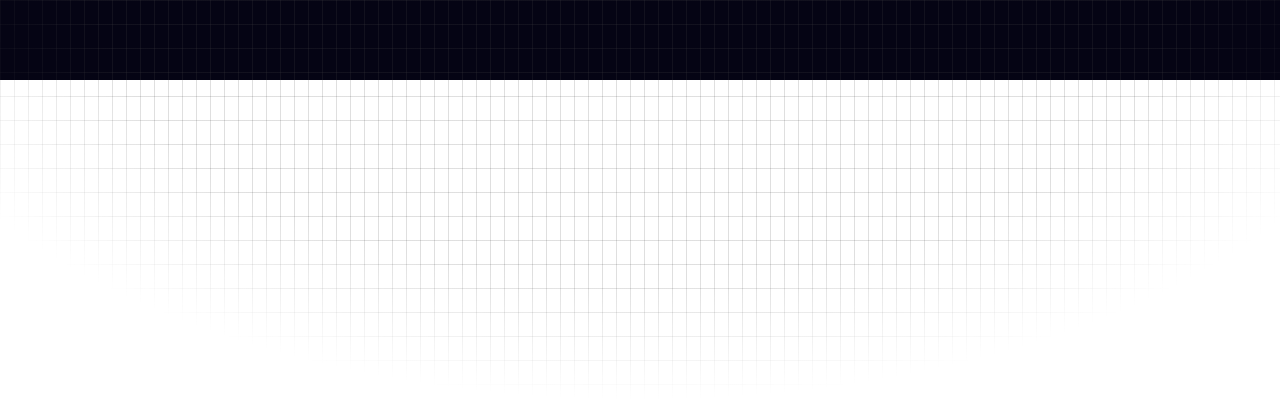
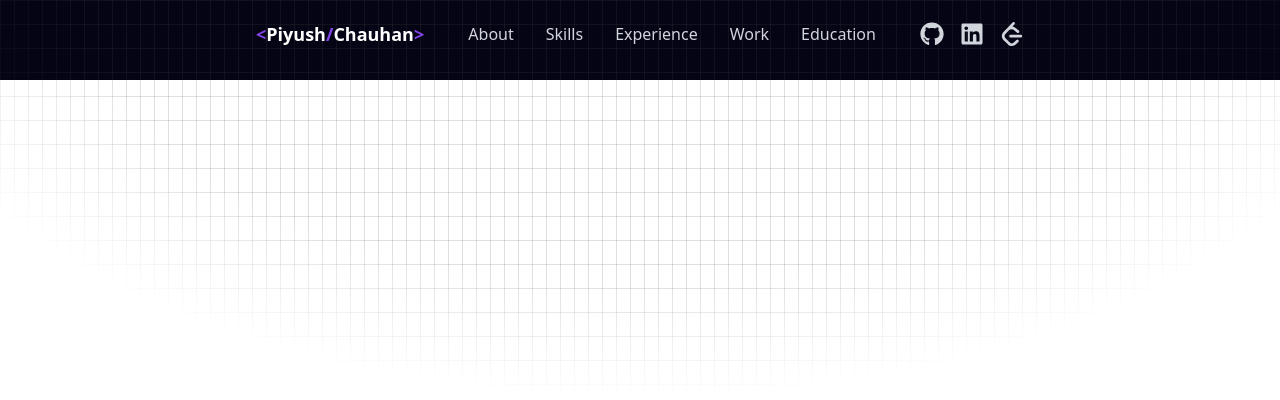
Before and after one commit to piyushchauhan3554/portfolio, a React (Vite) app: page / in a window 1280 px wide. Shown: the top 400 px of the page. Built offline with nearby package versions, Linux system fonts and the light colour scheme.

Commit message:
add navbar

```diff
--- a/index.html
+++ b/index.html
@@ -3,7 +3,8 @@
   <head>
     <meta charset="UTF-8" />
     <meta name="viewport" content="width=device-width, initial-scale=1.0" />
-    <title>portfolio</title>
+    <link rel="shortcut icon" href="./src/assets/" type="image/x-icon">
+    <title>Piyush Chauhan</title>
   </head>
   <body>
     <div id="root"></div>
--- a/src/App.css
+++ b/src/App.css
@@ -0,0 +1,3 @@
+html {
+  scroll-behavior: smooth;
+}
--- a/src/App.jsx
+++ b/src/App.jsx
@@ -1,5 +1,5 @@
 import "./App.css";
-// import Navbar from "./components/Navbar/Navbar";
+import Navbar from "./components/Navbar/Navbar";
 // import About from "./components/About/About";
 // import Skills from "./components/Skills/Skills";
 // import Experience from "./components/Experience/Experience";
@@ -13,7 +13,9 @@ const App = () => {
     <>
       <div className="bg-[#050414]">
         <div className="absolute inset-0 bg-[linear-gradient(to_right,#4f4f4f2e_1px,transparent_1px),linear-gradient(to_bottom,#4f4f4f2e_1px,transparent_1px)] bg-size-[14px_24px] mask-[radial-gradient(ellipse_60%_50%_at_50%_0%,#000_70%,transparent_100%)]"></div>
-        <div className="relative pt-20"></div>
+        <div className="relative pt-20">
+          <Navbar/>
+        </div>
       </div>
     </>
   );
--- a/src/components/Navbar/Navbar.jsx
+++ b/src/components/Navbar/Navbar.jsx
@@ -1,7 +1,158 @@
-import React from "react";
+import React, { useEffect, useState } from "react";
+import { FaGithub, FaLinkedin } from "react-icons/fa";
+import { SiLeetcode } from "react-icons/si";
+import { FiMenu, FiX } from "react-icons/fi";
 
 const Navbar = () => {
-  return <div></div>;
+  const [activeSection, setActiveSection] = useState("");
+  const [isOpen, setIsOpen] = useState(false);
+  const [isScrolled, setIsScrolled] = useState(false);
+
+  useEffect(() => {
+    const handleScroll = () => {
+      setIsScrolled(window.scrollY > 50);
+    };
+    window.addEventListener("scroll", handleScroll);
+    return () => window.removeEventListener("scroll", handleScroll);
+  }, []);
+
+  const menuItems = [
+    { id: "about", label: "About" },
+    { id: "skills", label: "Skills" },
+    { id: "experience", label: "Experience" },
+    { id: "work", label: "Work" },
+    { id: "education", label: "Education" },
+  ];
+
+  const handleMenuItemClick = (id) => {
+    setActiveSection(id);
+    setIsOpen(false);
+  };
+  return (
+    <nav
+      className={`fixed top-0 w-full transition duration-300 px-[7vw] md:px-[7vw] lg:px-[20vw] ${
+        isScrolled
+          ? "bg-[#050414] bg-opacity-50 backdrop-blur-md shadow-md"
+          : "bg-transparent"
+      } `}
+    >
+      <div className="text-white py-5 flex justify-between items-center">
+        {/* logo */}
+        <div className="text-lg font-semibold cursor-pointer">
+          <span className="text-[#8245ec]">&lt;</span>
+          <span className="text-white">Piyush</span>
+          <span className="text-[#8245ec]">/</span>
+          <span className="text-white">Chauhan</span>
+          <span className="text-[#8245ec]">&gt;</span>
+        </div>
+
+        {/* desktop menu items */}
+
+        <ul className="md:flex hidden space-x-8 text-gray-300">
+          {menuItems.map((item) => (
+            <li key={item.id}>
+              <button
+                onClick={() => handleMenuItemClick(item.id)}
+                className={`
+            cursor-pointer hover:text-[#8245ec] ${
+              activeSection === item.id ? "text-[#8245ec]" : ""
+            }`}
+              >
+                {item.label}
+              </button>
+            </li>
+          ))}
+        </ul>
+        {/* social media icons  */}
+        <div className="hidden md:flex space-x-4">
+          <a
+            href="https://github.com/piyushchauhan3554"
+            target="_blank"
+            rel="noopener noreferrer"
+            className="text-gray-300 hover:text-[#8245ec]"
+          >
+            <FaGithub size={24} />
+          </a>
+          <a
+            href="https://www.linkedin.com/in/piyush-chauhan-972108259/"
+            target="_blank"
+            rel="noopener noreferrer"
+            className="text-gray-300 hover:text-[#8245ec]"
+          >
+            <FaLinkedin size={24} />
+          </a>
+          <a
+            href="https://leetcode.com/u/piyushchauhan8279/"
+            target="_blank"
+            rel="noopener noreferrer"
+            className="text-gray-300 hover:text-[#8245ec]"
+          >
+            <SiLeetcode size={24} />
+          </a>
+        </div>
+
+        {/* mobile screen menu icon */}
+        <div className="md:hidden">
+          {isOpen ? (
+            <FiX
+              className="text-3xl text-[#8245ec] cursor-pointer"
+              onClick={() => setIsOpen(false)}
+            />
+          ) : (
+            <FiMenu
+              className="text-3xl text-[#8245ec] cursor-pointer"
+              onClick={() => setIsOpen(true)}
+            />
+          )}
+        </div>
+      </div>
+      {/* mobile menu items */}
+      {isOpen && (
+        <div className="absolute top-16 left-1/2 transform -translate-x-1/2 w-4/5 bg-[#050414] bg-opacity-50 backdrop-blur-lg z-50 rounded-lg shadow-lg">
+          <ul className="flex flex-col items-center space-y-4 py-4 text-gray-300">
+            {menuItems.map((item) => (
+              <li key={item.id}>
+                <button
+                  onClick={() => handleMenuItemClick(item.id)}
+                  className={`cursor-pointer hover:text-[#8245ec] ${
+                    activeSection === item.id ? "text-[#8245ec]" : ""
+                  }`}
+                >
+                  {item.label}
+                </button>
+              </li>
+            ))}
+            <div className="flex space-x-4">
+              <a
+            href="https://github.com/piyushchauhan3554"
+            target="_blank"
+            rel="noopener noreferrer"
+            className="text-gray-300 hover:text-[#8245ec]"
+          >
+            <FaGithub size={24} />
+          </a>
+          <a
+            href="https://www.linkedin.com/in/piyush-chauhan-972108259/"
+            target="_blank"
+            rel="noopener noreferrer"
+            className="text-gray-300 hover:text-[#8245ec]"
+          >
+            <FaLinkedin size={24} />
+          </a>
+          <a
+            href="https://leetcode.com/u/piyushchauhan8279/"
+            target="_blank"
+            rel="noopener noreferrer"
+            className="text-gray-300 hover:text-[#8245ec]"
+          >
+            <SiLeetcode size={24} />
+          </a>
+            </div>
+          </ul>
+        </div>
+      )}
+    </nav>
+  );
 };
 
 export default Navbar;
```
Also changed, not shown: src/assets/profile.jpg (added).
